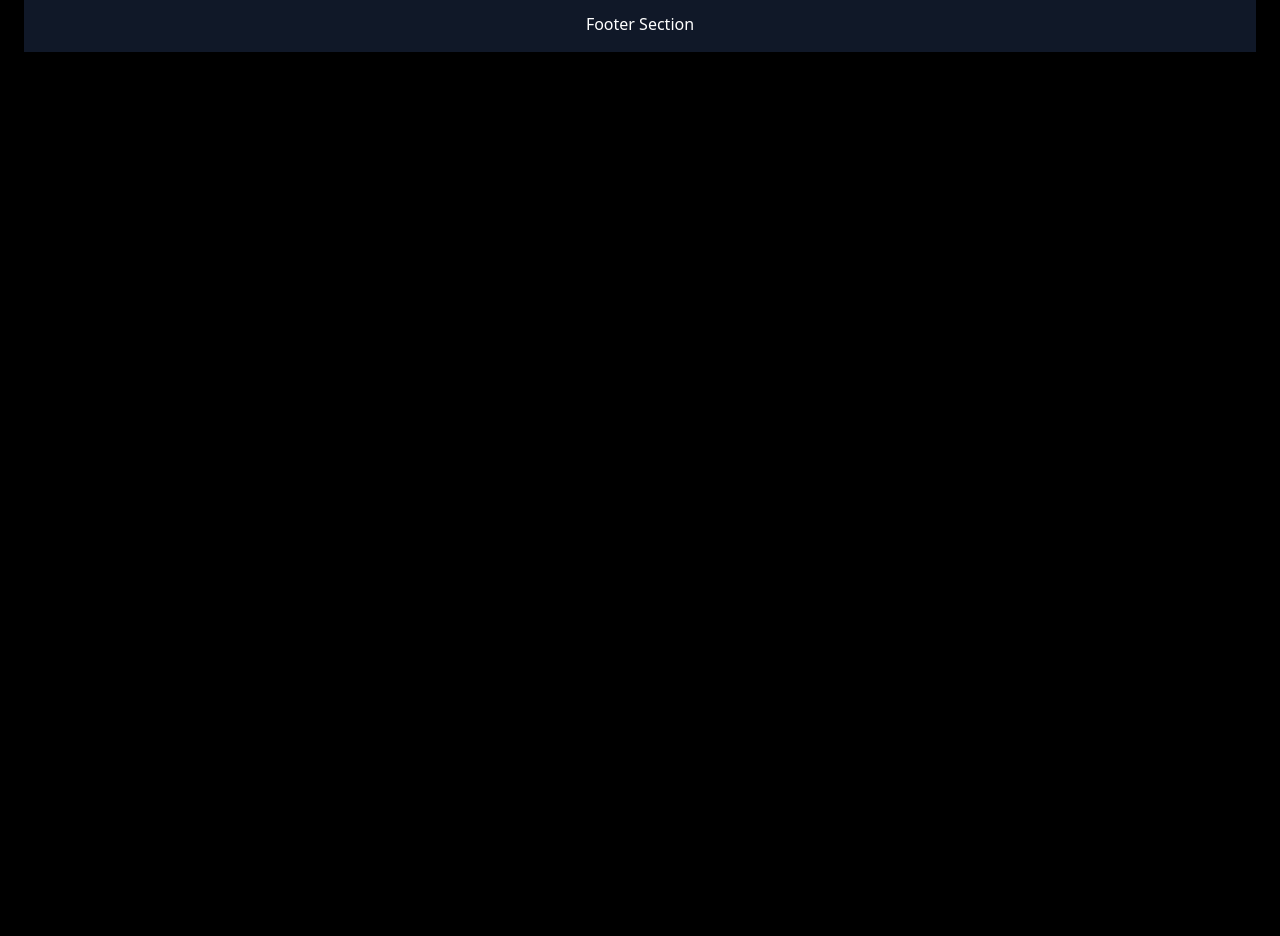
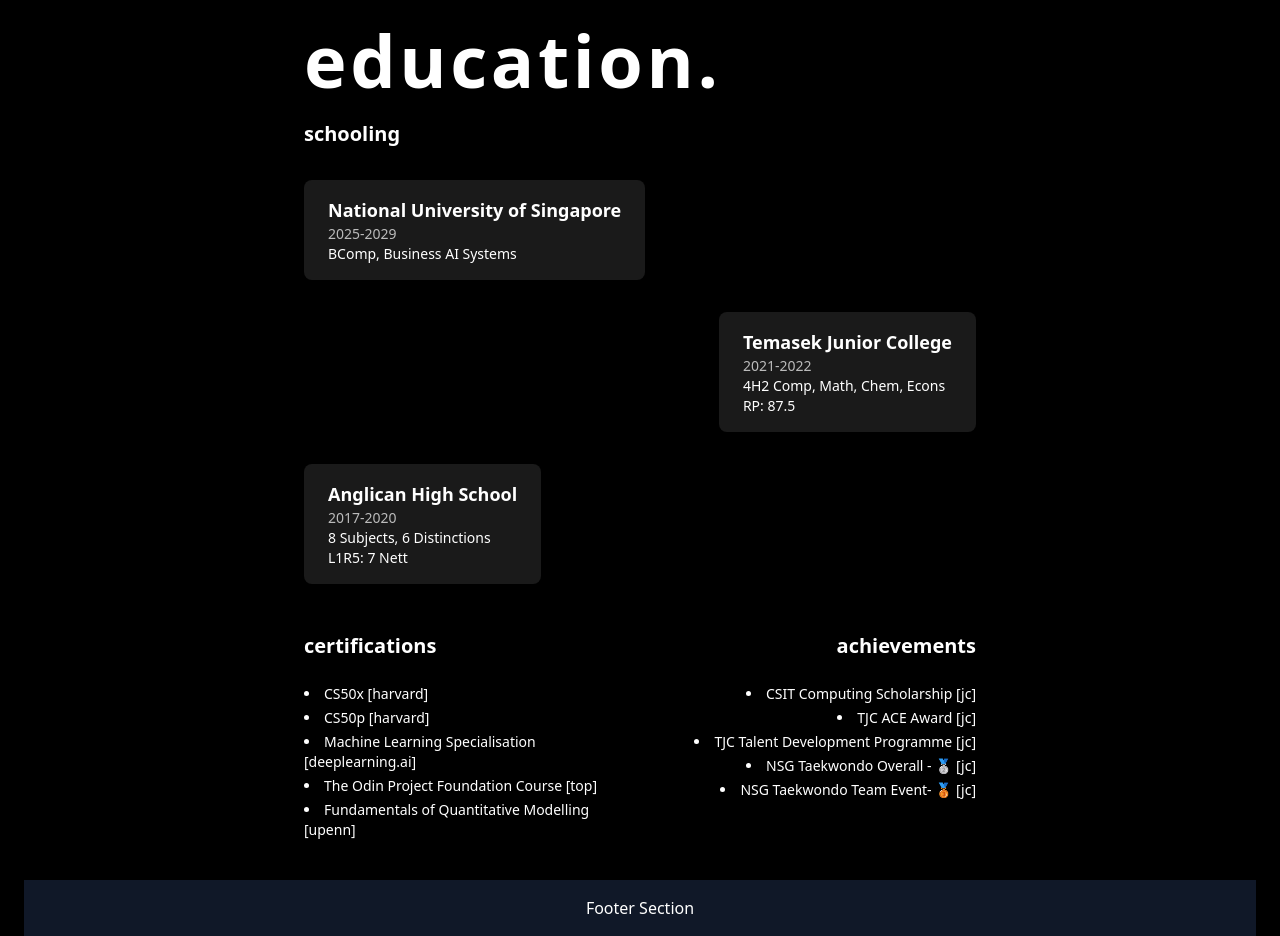
Before and after one commit to Fiyxxx/hs-portfolio, a React (Vite) app: page / in a window 1280 px wide. Shown: the part 2440-3376 px from the top of the page. Before the commit the page ends 2492 px from the top, so only its background shows below. Built offline with nearby package versions, Linux system fonts and the light colour scheme.

Commit message:
added education section

```diff
--- a/src/components/Education.jsx
+++ b/src/components/Education.jsx
@@ -1,5 +1,87 @@
+const dummySchools = [
+  { name: "National University of Singapore", years: "2025-2029", focus: "BComp, Business AI Systems", score: "" },
+  { name: "Temasek Junior College", years: "2021-2022", focus: "4H2 Comp, Math, Chem, Econs", score: "RP: 87.5" },
+  { name: "Anglican High School", years: "2017-2020", focus: "8 Subjects, 6 Distinctions", score: "L1R5: 7 Nett"},
+];
+
+const dummyCerts = [
+  "CS50x [harvard]",
+  "CS50p [harvard]",
+  "Machine Learning Specialisation [deeplearning.ai]",
+  "The Odin Project Foundation Course [top]",
+  "Fundamentals of Quantitative Modelling [upenn]",
+];
+
+const dummyAchievements = [
+  "CSIT Computing Scholarship [jc]",
+  "TJC ACE Award [jc]",
+  "TJC Talent Development Programme [jc]",
+  "NSG Taekwondo Overall - 🥈 [jc]",
+  "NSG Taekwondo Team Event- 🥉 [jc]"
+];
+
 const Education = () => {
-    return <section className="text-center text-3xl">Education Section</section>;
-  };
+  return (
+    <section
+      id="education"
+      className="scroll-mt-20 w-full min-h-screen px-6 py-10 flex justify-center relative"
+    >
+      <div className="max-w-2xl w-full flex flex-col gap-12 relative">
+        {/* Section Title */}
+        <div className="absolute top-6 left-0 w-full flex justify-center">
+          <div className="max-w-screen-md w-full">
+            <h2 className="text-3xl sm:text-7xl text-white font-bold tracking-wider">
+              education.
+            </h2>
+          </div>
+        </div>
 
-  export default Education;
+        {/* Schooling Subsection */}
+        <div className="pt-30 flex flex-col gap-8">
+          <h3 className="text-xl font-semibold text-white">schooling</h3>
+          {dummySchools.map((school, index) => (
+            <div
+              key={index}
+              className={`flex ${
+                index % 2 === 0 ? "justify-start" : "justify-end"
+              }`}
+            >
+              <div className="bg-white/10 text-white px-6 py-4 rounded-lg max-w-md w-fit">
+                <h4 className="text-lg font-bold">{school.name}</h4>
+                <p className="text-sm opacity-70">{school.years}</p>
+                <p className="text-sm">{school.focus}</p>
+                <p className="text-sm">{school.score}</p>
+              </div>
+            </div>
+          ))}
+        </div>
+
+        {/* Certifications & Achievements */}
+        <div className="flex flex-col gap-6">
+          <div className="flex justify-between items-center text-white">
+            <h3 className="text-xl font-semibold">certifications</h3>
+            <h3 className="text-xl font-semibold">achievements</h3>
+          </div>
+
+          <div className="grid grid-cols-1 md:grid-cols-2 text-white text-sm">
+            {/* Certifications List */}
+            <ul className="list-disc list-inside space-y-1">
+              {dummyCerts.map((cert, i) => (
+                <li key={i}>{cert}</li>
+              ))}
+            </ul>
+
+            {/* Achievements List */}
+            <ul className="list-disc list-inside space-y-1 text-right">
+              {dummyAchievements.map((achieve, i) => (
+                <li key={i}>{achieve}</li>
+              ))}
+            </ul>
+          </div>
+        </div>
+      </div>
+    </section>
+  );
+};
+
+export default Education;
```
